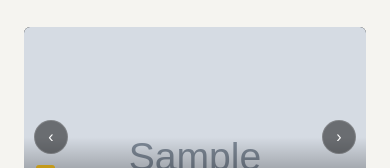
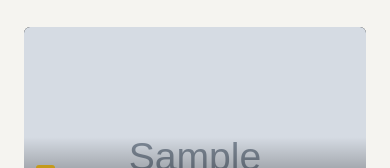
Before and after one commit to manish272736/filmifire, a Flask app: page / in a window 390 px wide. Shown: the part 97-265 px from the top of the page. Run offline with Flask 3, Linux system fonts and the light colour scheme; grey boxes marked "Sample" are stand-in pictures; a database or web service that is not in the repository returns one stand-in record (values such as "Sample title"); some libraries are stand-ins or nearby versions.

```diff
--- a/templates/index.html
+++ b/templates/index.html
@@ -129,6 +129,7 @@
   .carousel-content { padding: 10px 12px 10px; }
   .carousel-badge .badge { font-size: 8px; padding: 2px 6px; }
   .carousel-overlay { background: linear-gradient(to top, rgba(0,0,0,0.88) 0%, rgba(0,0,0,0.4) 25%, rgba(0,0,0,0.0) 50%); }
+  .carousel-btn { display: none; }
 }
 </style>
 {% endblock %}
```
